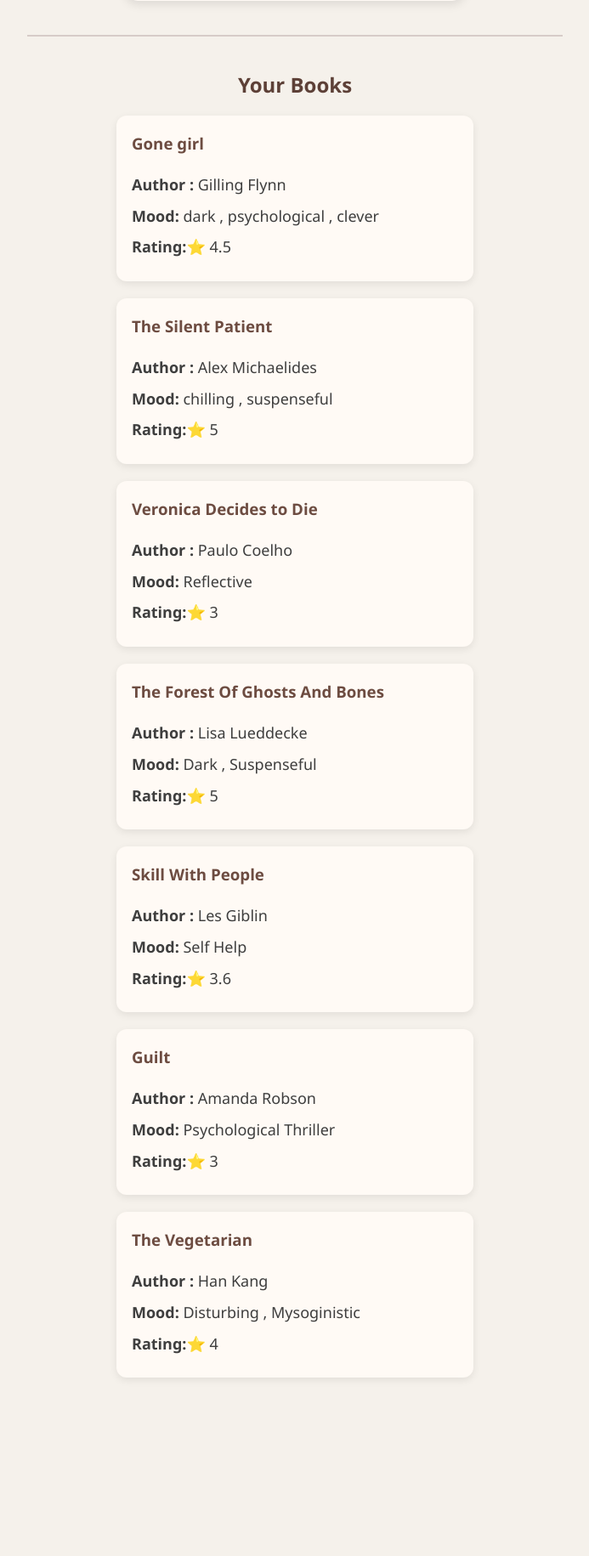
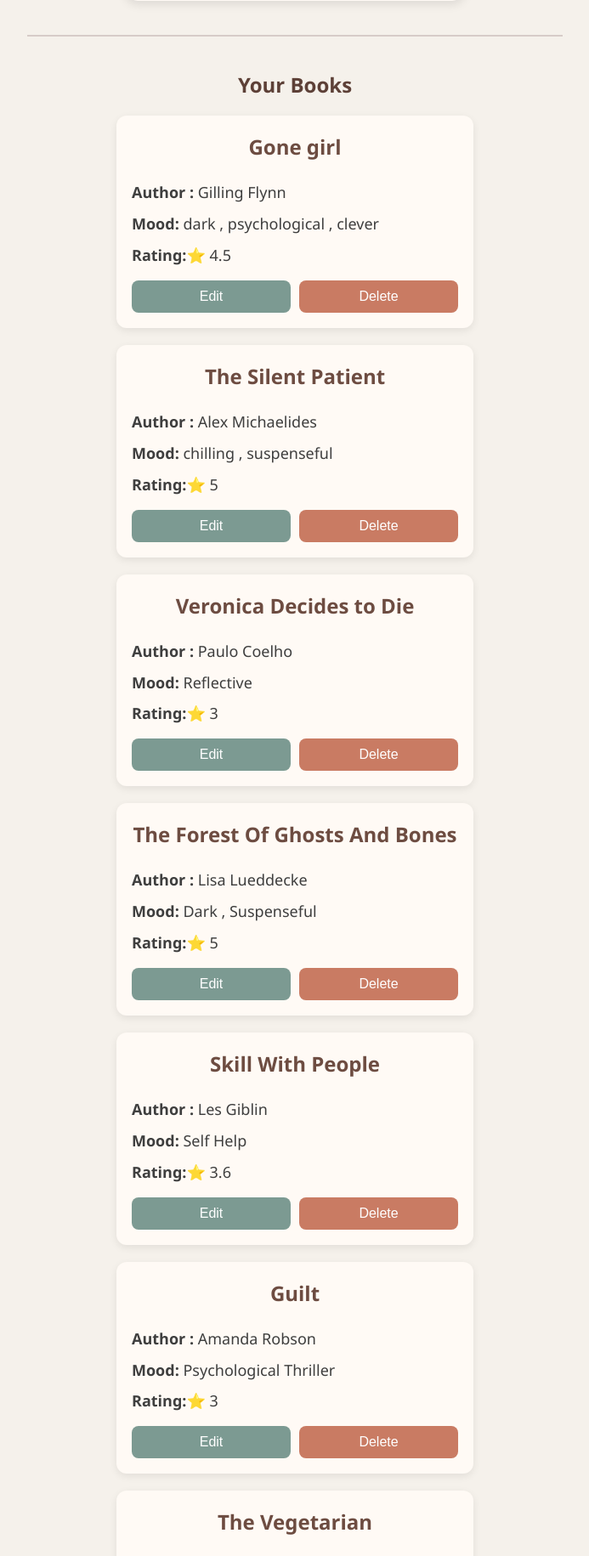
Before and after one commit to sharmakarishma1210-cmyk/book-mood-journal, a Flask app: page / in a window 1280 px wide. Shown: the part 526-2357 px from the top of the page at 85% size, without its empty margins (293-986 px from the left). Before the commit the page ends 2148 px from the top, so only its background shows below. Run offline with Flask 3, Linux system fonts and the light colour scheme; data comes from the database, SQL or seed files in the repository; both versions use the stored data as it was after the commit.

Commit message:
added CRUD features

```diff
--- a/app.py
+++ b/app.py
@@ -39,6 +39,26 @@ def add_book():
 
 	return redirect("/")
 
+@app.route("/delete/<int:id>")
+def delete_book(id):
+	book = Book.query.get_or_404(id)
+	db.session.delete(book)
+	db.session.commit()
+	return redirect("/")
+
+@app.route("/edit/<int:id>",methods=["GET" , "POST"])
+def edit_book(id):
+	book = Book.query.get_or_404(id)
+	if request.method == "POST":
+		book.title = request.form["title"]
+		book.author = request.form["author"]
+		book.mood = request.form["mood"]
+		book.rating = float(request.form["rating"])
+		db.session.commit()
+		return redirect("/")
+	return render_template("edit.html",book=book)
+
+
 with app.app_context():
 	db.create_all()
 
--- a/static/style.css
+++ b/static/style.css
@@ -38,6 +38,23 @@ body {
 p {
   text-align: center;
   font-size: 18px;
+}
+
+.delete-btn {
+  background-color: #c97b63;
+  margin-top: 12px;
+}
+
+.delete-btn:hover {
+  background-color: #a85d47;
+}
+
+.edit-btn {
+  background-color: #7c9a92;
+  margin-top: 10px;
+}
+.edit-btn:hover {
+  background-color: #5f7f76;
 }
 
 form {
@@ -113,12 +130,32 @@ h2 {
   transform: translateY(-4px);
 }
 
-.book-card h3 {
+.book-card h2 {
   margin-top: 0;
   color: #6d4c41;
+  text-align: center;
 }
 
 .book-card p {
   text-align: left;
   margin: 8px 0;
 }
+
+.book-card button {
+  width: auto;
+  padding: 10px 16px;
+  margin-right: 10px;
+}
+
+.button-group {
+  display: flex;
+  gap: 10px;
+  margin-top: 15px;
+}
+.button-group a {
+  flex: 1;
+}
+.button-group button {
+  width: 100%;
+  margin-top: 0;
+}
--- a/templates/index.html
+++ b/templates/index.html
@@ -32,6 +32,7 @@
           placeholder="Rating out of 5"
           min="1"
           max="5"
+          step="0.1"
           required
         />
 
@@ -43,10 +44,21 @@
       <h2>Your Books</h2>
       {% if books %} {% for book in books %}
       <div class="book-card">
-        <h3>{{book.title}}</h3>
+        <h2>{{book.title}}</h2>
         <p><strong> Author : </strong> {{book.author}}</p>
         <p><strong>Mood:</strong> {{book.mood}}</p>
         <p><strong>Rating:</strong>⭐ {{book.rating}}</p>
+        <div class="button-group">
+          <a href="/edit/{{ book.id }}">
+            <button class="edit-btn">Edit</button></a
+          >
+          <a
+            href="/delete/{{ book.id }}"
+            onclick="return confirm('Delete this book?');"
+          >
+            <button class="delete-btn">Delete</button>
+          </a>
+        </div>
       </div>
       {% endfor %} {%else%}
       <p class="empty-message">No books added yet 📚></p>
```
Also changed, not shown: templates/edit.html (added, +30 -0 lines), instance/books.db.
